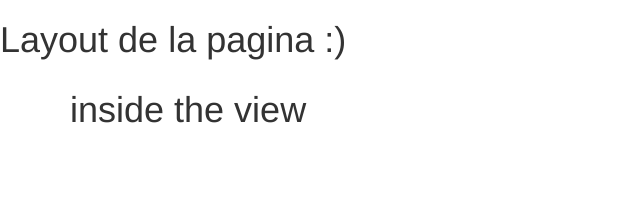
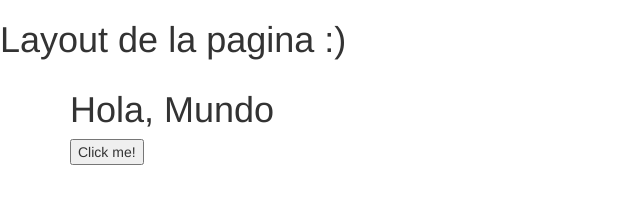
Before and after one commit to ZSnake/angular-scaffold-frontend, a website: page client/app/index.html at #/home in a window 1280 px wide. Shown: the whole page, without its empty margins (0-640 px from the left). Drawn offline with nearby package versions, Linux system fonts and the light colour scheme; some packages are replaced by stand-ins of ours; files that its build step writes are made by us from their sources.

Commit message:
made small changes to home.html

```diff
--- a/client/app/scripts/controllers/HomeController.js
+++ b/client/app/scripts/controllers/HomeController.js
@@ -1,4 +1,9 @@
 angular.module('AngularScaffold.Controllers')
   .controller('HomeController', ['$scope', function ($scope) {
     	$scope.title = "Hola, mundo."
+      $scope.exampleObject = {text: "Hola, Mundo"}
+
+      $scope.changeExampleObject = function(){
+        $scope.exampleObject = {text: "Adios, mundo."};
+      }
   }]);
--- a/client/app/views/home.html
+++ b/client/app/views/home.html
@@ -1,3 +1,4 @@
 <div ng-controller="HomeController">
-    <h1>inside the view</h1>
+    <h1>{{exampleObject.text}}</h1>
+    <input type="button" ng-click="changeExampleObject()" value="Click me!"
 </div>
```
